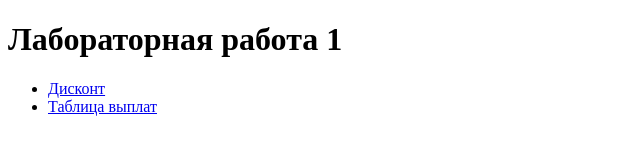
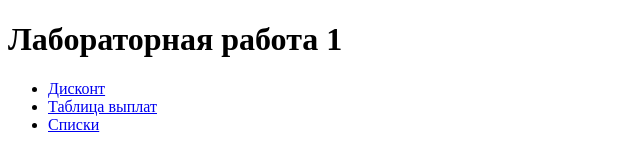
Before and after one commit to Alena-Kvashnina/web-front-labs, a plain HTML site: page lab1.html in a window 1280 px wide. Shown: the full height of the page, 0-640 px from the left. Drawn offline with Linux system fonts and the light colour scheme.

Commit message:
Списки

```diff
--- a/lab1.html
+++ b/lab1.html
@@ -11,6 +11,7 @@
        <ul>
         <li><a href="discount.html">Дисконт</a></li>
         <li><a href="table.html">Таблица выплат</a></li>
+        <li><a href="favorites.html">Списки</a></li>
        </ul>
     </body>
 </html>
```
